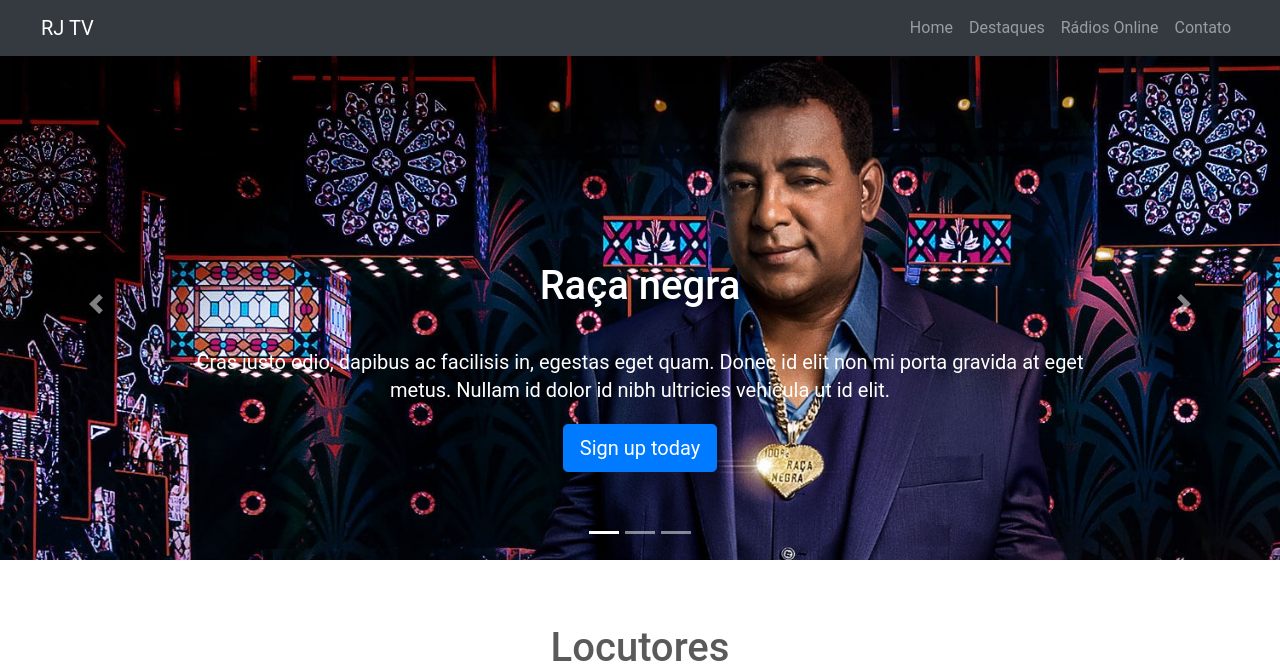
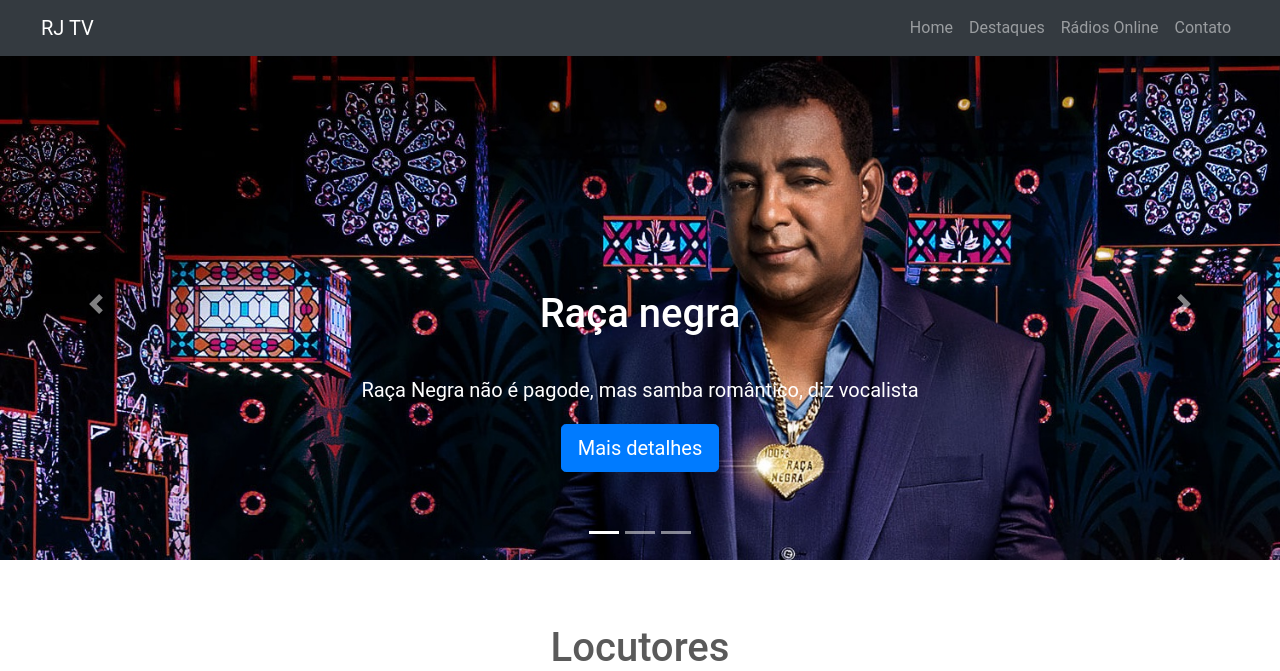
Before and after one commit to mateusalenc/radiojuazeiro, a PHP site: page / in a window 1280 px wide. Shown: the top 671 px of the page. Run offline with PHP 8.4, Linux system fonts and the light colour scheme; some libraries are stand-ins or nearby versions.

Commit message:
Remoção de alguns lorem ipsum

```diff
--- a/index.php
+++ b/index.php
@@ -38,8 +38,8 @@
 						<div class="container">
 							<div class="carousel-caption ">
 								<h1 class="h1">Raça negra</h1>
-								<p>Cras justo odio, dapibus ac facilisis in, egestas eget quam. Donec id elit non mi porta gravida at eget metus. Nullam id dolor id nibh ultricies vehicula ut id elit.</p>
-								<p><a class="btn btn-lg btn-primary" href="#" role="button">Sign up today</a></p>
+								<p>Raça Negra não é pagode, mas samba romântico, diz vocalista</p>
+								<p><a class="btn btn-lg btn-primary" href="#" role="button">Mais detalhes</a></p>
 							</div><!--carousel-caption-->
 						</div><!--container-->
 					</div><!--carousel-item-->
@@ -49,7 +49,7 @@
 						<div class="container">
 							<div class="carousel-caption text-left">
 								<h2 class="h1">Gusttavo Lima</h2>
-								<p>Cras justo odio, dapibus ac facilisis in, egestas eget quam. Donec id elit non mi porta gravida at eget metus. Nullam id dolor id nibh ultricies vehicula ut id elit.</p>
+								<p>Gusttavo Lima não aparece em gravação de reality comandado por Luan Santana</p>
 								<p><a class="btn btn-lg btn-primary" href="#" role="button">Mais detalhes</a></p>
 							</div><!--carousel-caption-->
 						</div><!--container-->
@@ -60,7 +60,7 @@
 						<div class="container">
 							<div class="carousel-caption text-left">
 								<h2 class="h1">Wesley safadão</h2>
-								<p>Cras justo odio, dapibus ac facilisis in, egestas eget quam. Donec id elit non mi porta gravida at eget metus. Nullam id dolor id nibh ultricies vehicula ut id elit.</p>
+								<p>Wesley Safadão assusta internautas ao surgir sem dentes no Instagram</p>
 								<p><a class="btn btn-lg btn-primary" href="#" role="button">Mais detalhes</a></p>
 							</div><!--carousel-caption-->
 						</div><!--container-->
```
